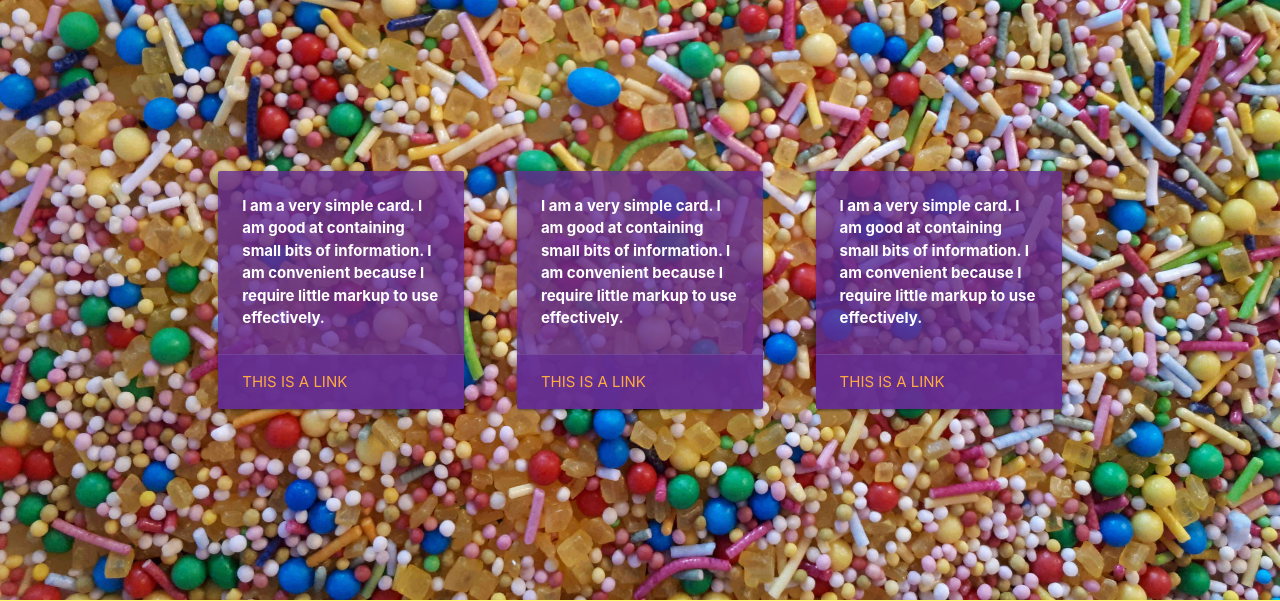
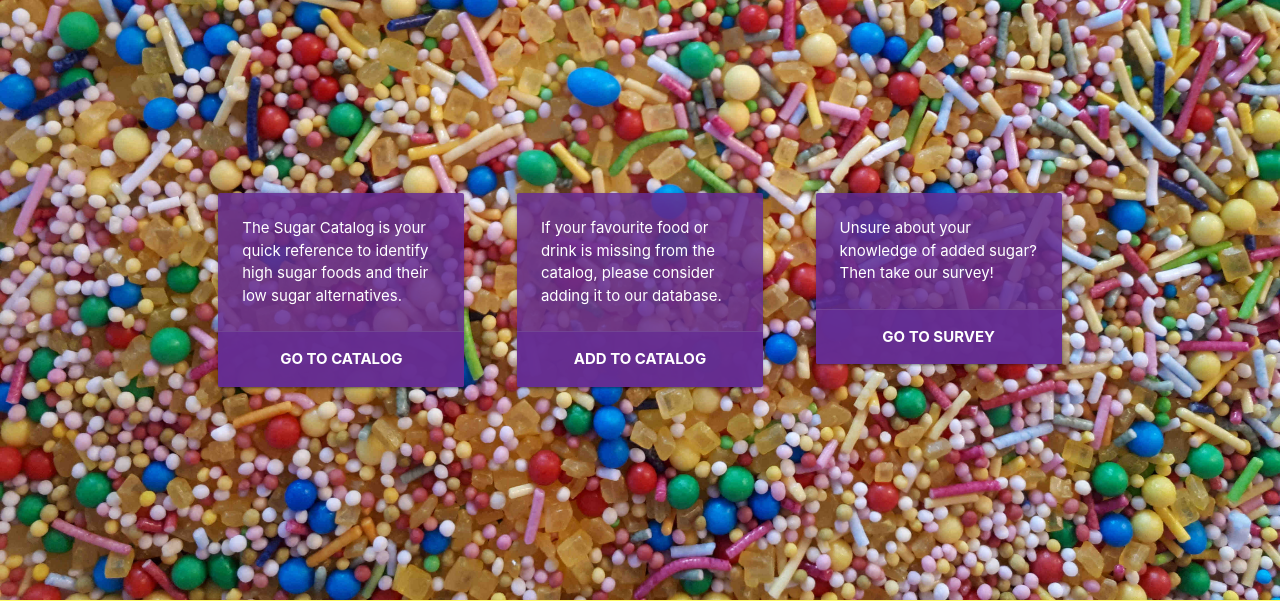
Before and after one commit to o-power/sugar-app, a Flask app: page / in a window 1280 px wide. Shown: the part 64-665 px from the top of the page. Run offline with Flask 2, Linux system fonts and the light colour scheme; data that the repository does not hold is empty; some libraries are stand-ins or nearby versions.

Commit message:
Styling cards

```diff
--- a/static/css/style.css
+++ b/static/css/style.css
@@ -54,14 +54,28 @@
 }
 
 .card {
-    background: rgb(255, 255, 255);
-    background: rgba(101, 45, 146,0.8);
+    background: rgb(101, 45, 146);
+    background: rgba(101, 45, 146,0.85);
     margin: 1rem;
 }
 
 .card-content {
     color: #FFF;
+    /*font-weight: bold;*/
+}
+
+.card-action {
+    text-align: center;
+}
+
+.card .card-action a:not(.btn):not(.btn-large):not(.btn-small):not(.btn-large):not(.btn-floating) {
+    color: #FFF;
     font-weight: bold;
+    margin: 0px;
+}
+
+.card .card-action a:not(.btn):not(.btn-large):not(.btn-small):not(.btn-large):not(.btn-floating):hover {
+    color: #fffc68;
 }
 
 .brand-logo {
--- a/templates/home.html
+++ b/templates/home.html
@@ -9,40 +9,50 @@
             <div class="col s12 m4">
                 <div class="card">
                     <div class="card-content">
-                        <p>I am a very simple card. I am good at containing small bits of information.
-                            I am convenient because I require little markup to use effectively.</p>
+                        <p>
+                            <!--A healthy diet means limiting our intake of added sugar.
+                            Men should have no more than 9 teaspoons and women no more than 6 teaspoons of added sugar
+                            per day.-->
+                            The Sugar Catalog is your quick reference to identify high sugar foods and their low sugar
+                            alternatives.
+                        </p>
                     </div>
                     <div class="card-action">
-                        <a href="#">This is a link</a>
+                        <a href="#" class="home-card-action">Go to Catalog</a>
                     </div>
                 </div>
             </div>
             <div class="col s12 m4">
                 <div class="card">
                     <div class="card-content">
-                            <p>I am a very simple card. I am good at containing small bits of information.
-                                I am convenient because I require little markup to use effectively.</p>
+                        <p>
+                            If your favourite food or drink is missing from the catalog, please consider adding it to
+                            our database.
+                        </p>
                     </div>
                     <div class="card-action">
-                            <a href="#">This is a link</a>
+                        <a href="#" class="home-card-action">Add to Catalog</a>
                     </div>
                 </div>
             </div>
             <div class="col s12 m4">
                 <div class="card">
                     <div class="card-content">
-                                <p>I am a very simple card. I am good at containing small bits of information.
-                                    I am convenient because I require little markup to use effectively.</p>
+                        <p>
+                            Unsure about your knowledge of added sugar? Then take our survey!
+                        </p>
                     </div>
                     <div class="card-action">
-                                <a href="#">This is a link</a>
-                            </div>
+                        <a href="#" class="home-card-action">Go to Survey</a>
                     </div>
                 </div>
             </div>
 
         </div>
 
+    </div>
+
+</div>
 
 </div>
 
```
Lines whose indentation alone changed are shown as unchanged.
